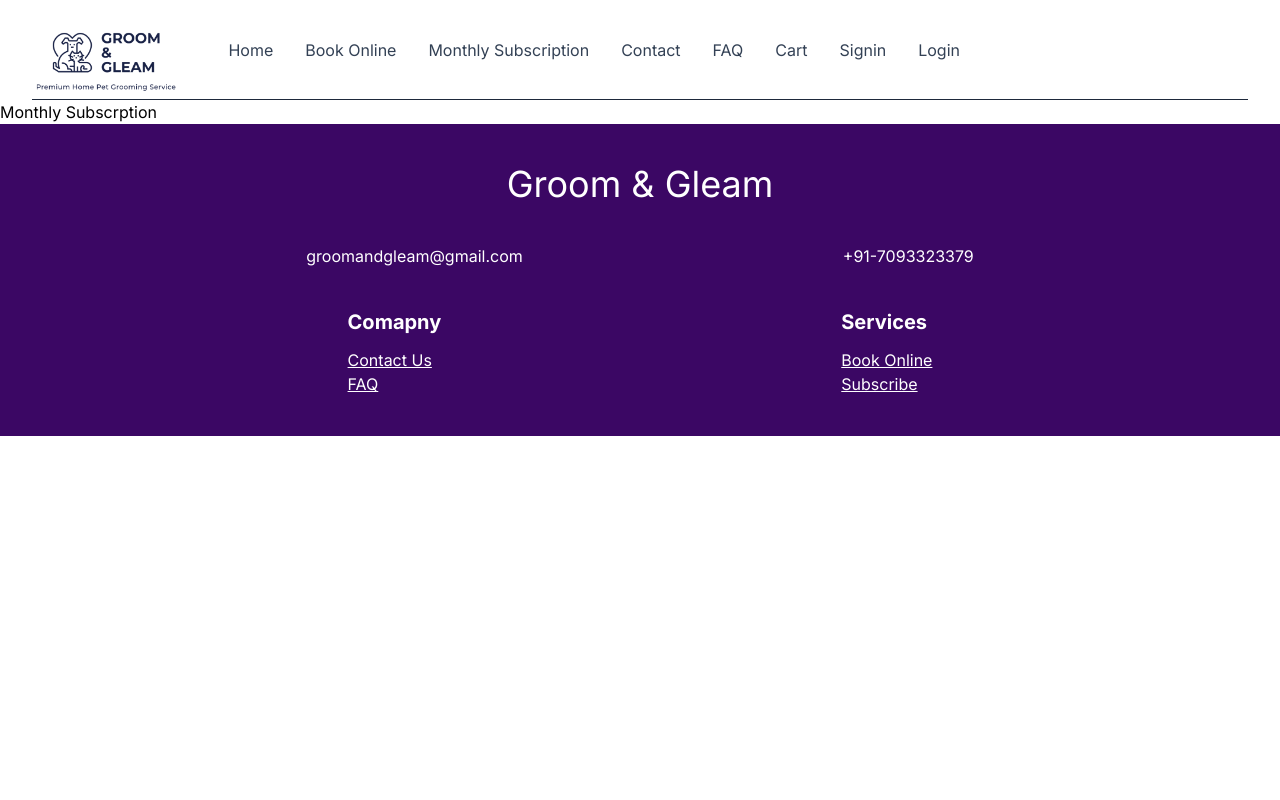
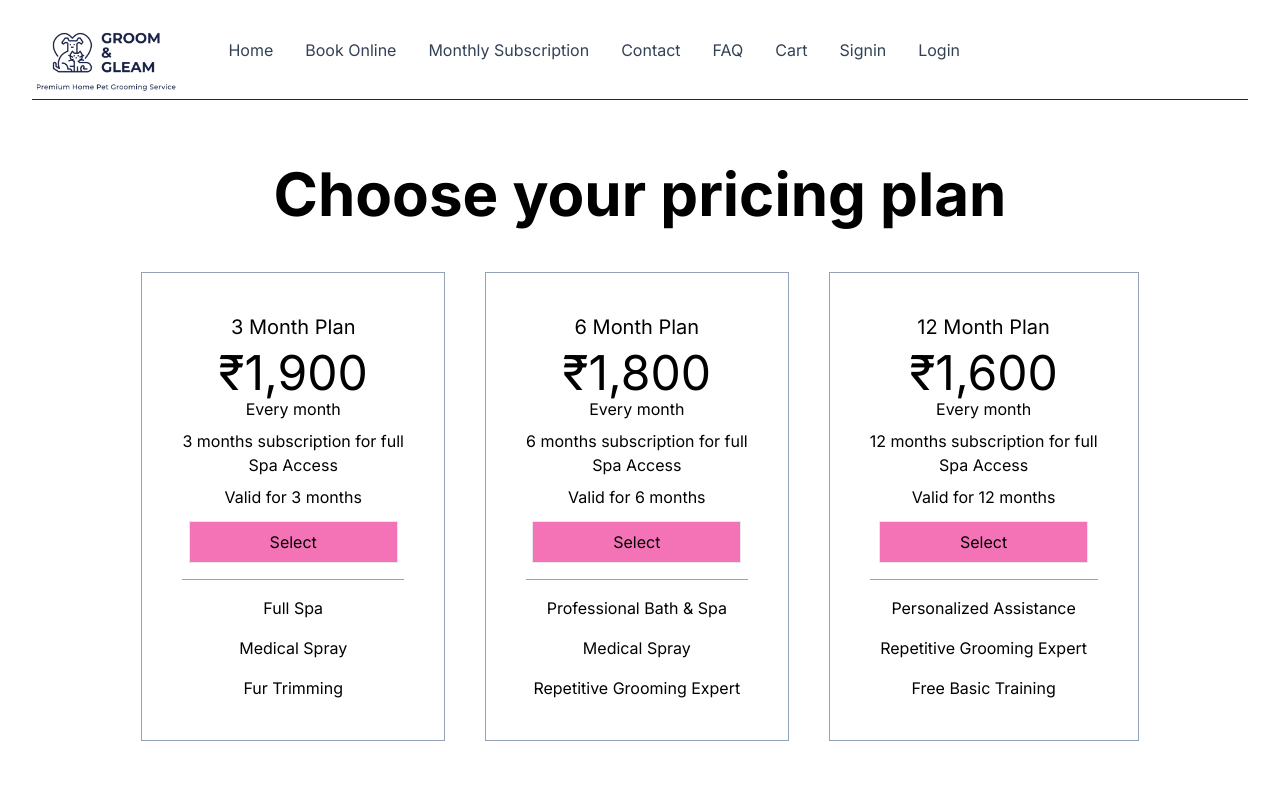
Before and after one commit to kiranvarma01/Groom-And-Gleam, a Next.js app: page /monthly-subscription in a window 1280 px wide. Shown: the top 800 px of the page. Built offline with nearby package versions, Linux system fonts and the light colour scheme; no server answers.

Commit message:
added new page

```diff
--- a/src/app/monthly-subscription/page.jsx
+++ b/src/app/monthly-subscription/page.jsx
@@ -1,7 +1,58 @@
 export default function MonthlySubscription() {
-    return (
-      <div>
-        <h1>Monthly Subscrption</h1>
+  return (
+    <div className="pb-16">
+      <div className="flex justify-center items-center w-screen pt-16">
+        <h1 className="text-6xl  font-bold text-center">Choose your pricing plan</h1>
       </div>
-    );
-  }
+      <div className="flex justify-center items-center w-screen">
+        <div className="flex flex-row justify-center items-center space-x-10 pt-12">
+          <div className="border border-slate-400 px-10 py-10 text-center">
+            <h1 className="text-xl pb-2">3 Month Plan</h1>
+            <h1 className="text-5xl">₹1,900</h1>
+            <h1 className="pb-2">Every month</h1>
+            <h1>3 months subscription for full</h1>
+            <h1 className="pb-2">Spa Access</h1>
+            <h1 className="pb-3">Valid for 3 months</h1>
+            <button className="px-20 py-2 border bg-pink-400 hover:bg-pink-300">Select</button>
+            <div className="w-full border-t border-slate-400 my-4"></div>
+            <div>
+              <h1 className="pb-4">Full Spa</h1>
+              <h1 className="pb-4">Medical Spray</h1>
+              <h1>Fur Trimming</h1>
+            </div>
+          </div>
+          <div className="border border-slate-400 px-10 py-10 text-center">
+            <h1 className="text-xl pb-2">6 Month Plan</h1>
+            <h1 className="text-5xl">₹1,800</h1>
+            <h1 className="pb-2">Every month</h1>
+            <h1>6 months subscription for full</h1>
+            <h1 className="pb-2">Spa Access</h1>
+            <h1 className="pb-3">Valid for 6 months</h1>
+            <button className="px-20 py-2 border bg-pink-400 hover:bg-pink-300">Select</button>
+            <div className="w-full border-t border-slate-400 my-4"></div>
+            <div>
+              <h1 className="pb-4">Professional Bath & Spa</h1>
+              <h1 className="pb-4">Medical Spray</h1>
+              <h1>Repetitive Grooming Expert</h1>
+            </div>
+          </div>
+          <div className="border border-slate-400 px-10 py-10 text-center">
+            <h1 className="text-xl pb-2">12 Month Plan</h1>
+            <h1 className="text-5xl">₹1,600</h1>
+            <h1 className="pb-2">Every month</h1>
+            <h1>12 months subscription for full</h1>
+            <h1 className="pb-2">Spa Access</h1>
+            <h1 className="pb-3">Valid for 12 months</h1>
+            <button className="px-20 py-2 border bg-pink-400 hover:bg-pink-300">Select</button>
+            <div className="w-full border-t border-slate-400 my-4"></div>
+            <div>
+              <h1 className="pb-4">Personalized Assistance</h1>
+              <h1 className="pb-4">Repetitive Grooming Expert</h1>
+              <h1>Free Basic Training</h1>
+            </div>
+          </div>
+        </div>
+      </div>
+    </div>
+  );
+}
```
